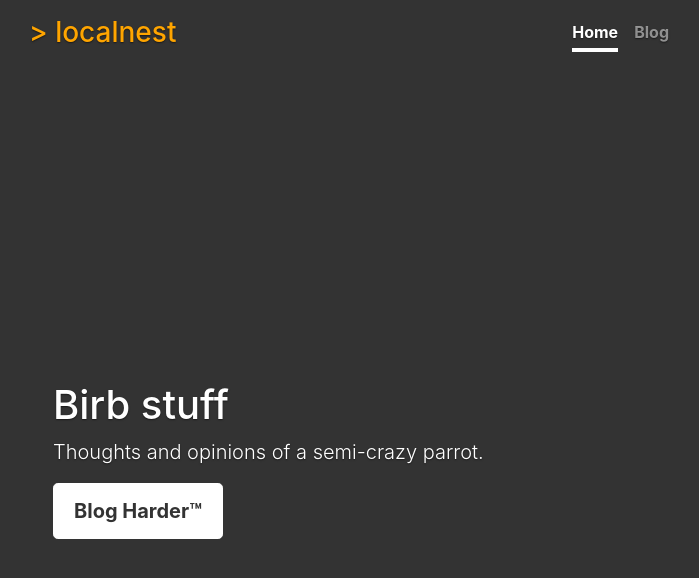
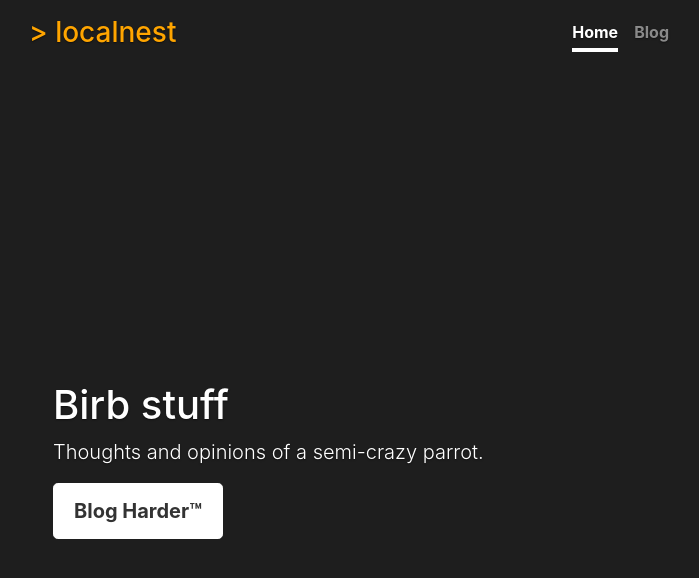
Before and after one commit to HeckerBirb/HeckerBirb.github.io, a Jekyll site: the page built from index.html, in a window 1280 px wide. Shown: the top 578 px of the page, without its empty margins (291-990 px from the left). Built offline with Jekyll 4.4.1, drawn with Linux system fonts in a browser that asks for light colours.

Commit message:
Darkened place

```diff
--- a/css/birb.css
+++ b/css/birb.css
@@ -27,7 +27,7 @@ border: .05rem solid #fff;
 html,
 body {
 height: 100%;
-background-color: #333;
+background-color: #1e1e1e;
 }
 
 body {
```
